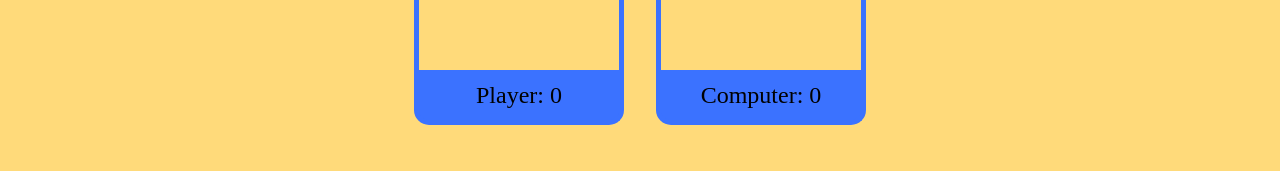
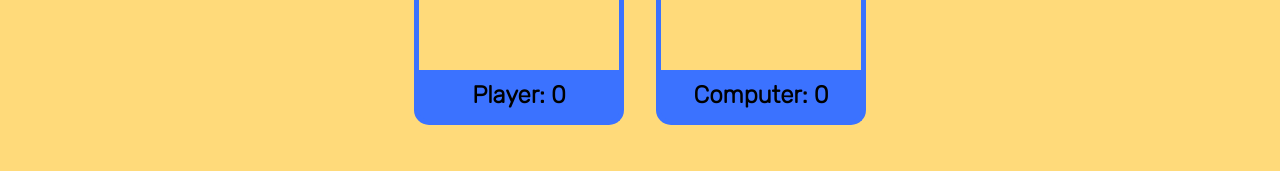
Before and after one commit to saimanoj22/rock-paper-scissors, a plain HTML site: page index.html in a window 1280 px wide. Shown: the part 456-627 px from the top of the page. Drawn offline with Linux system fonts and the light colour scheme; a web font is replaced by a local one.

Commit message:
Update css

```diff
--- a/style.css
+++ b/style.css
@@ -68,6 +68,8 @@ footer{
     font-size: 24px;
     height: 50px;
     width: 200px;
+    font-family: 'Rubik', sans-serif;
+    font-weight: 800;
     background-color: #3B72FF;
     border-radius: 0px 0px 15px 15px;
     border-color: #3B72FF;
```
